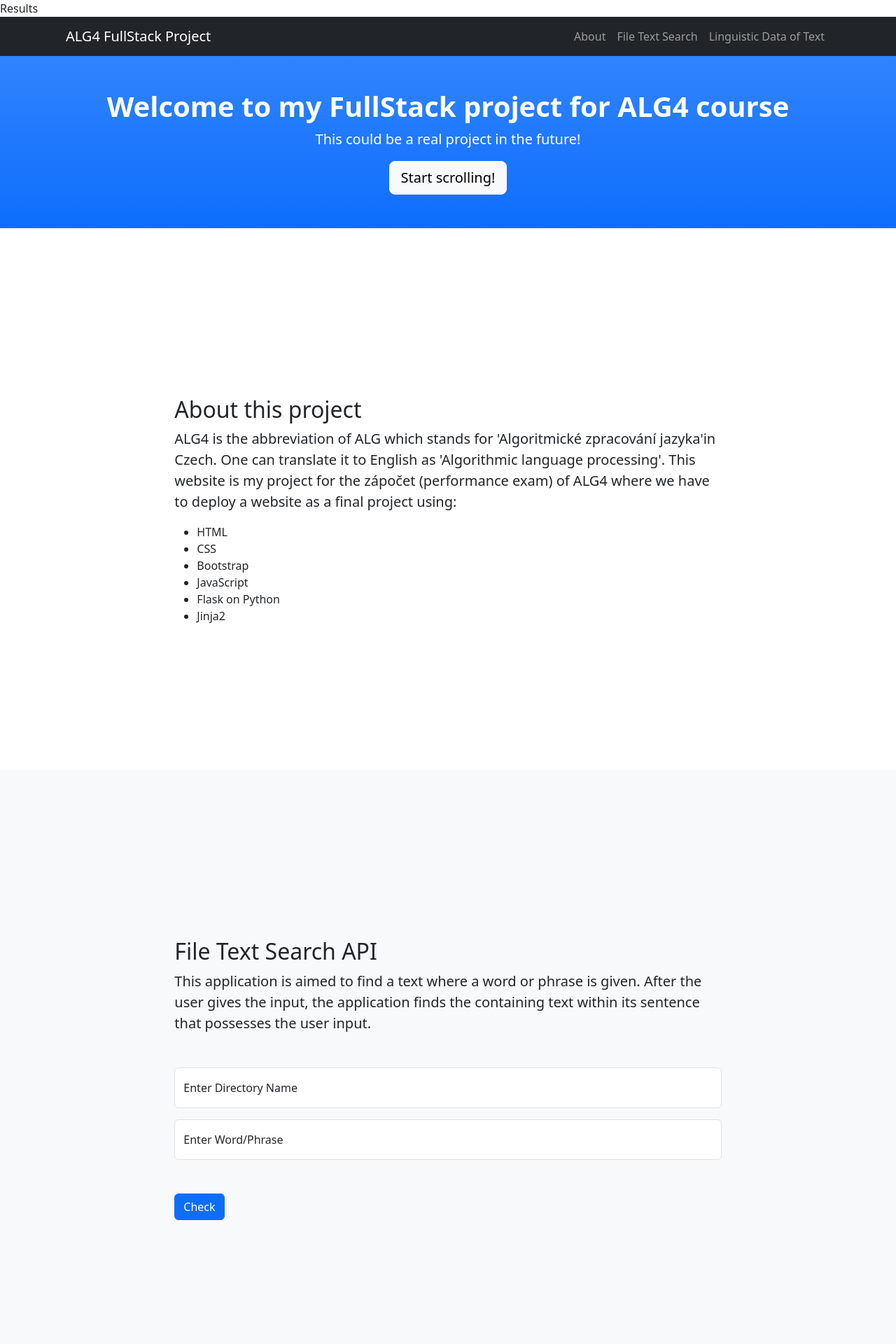
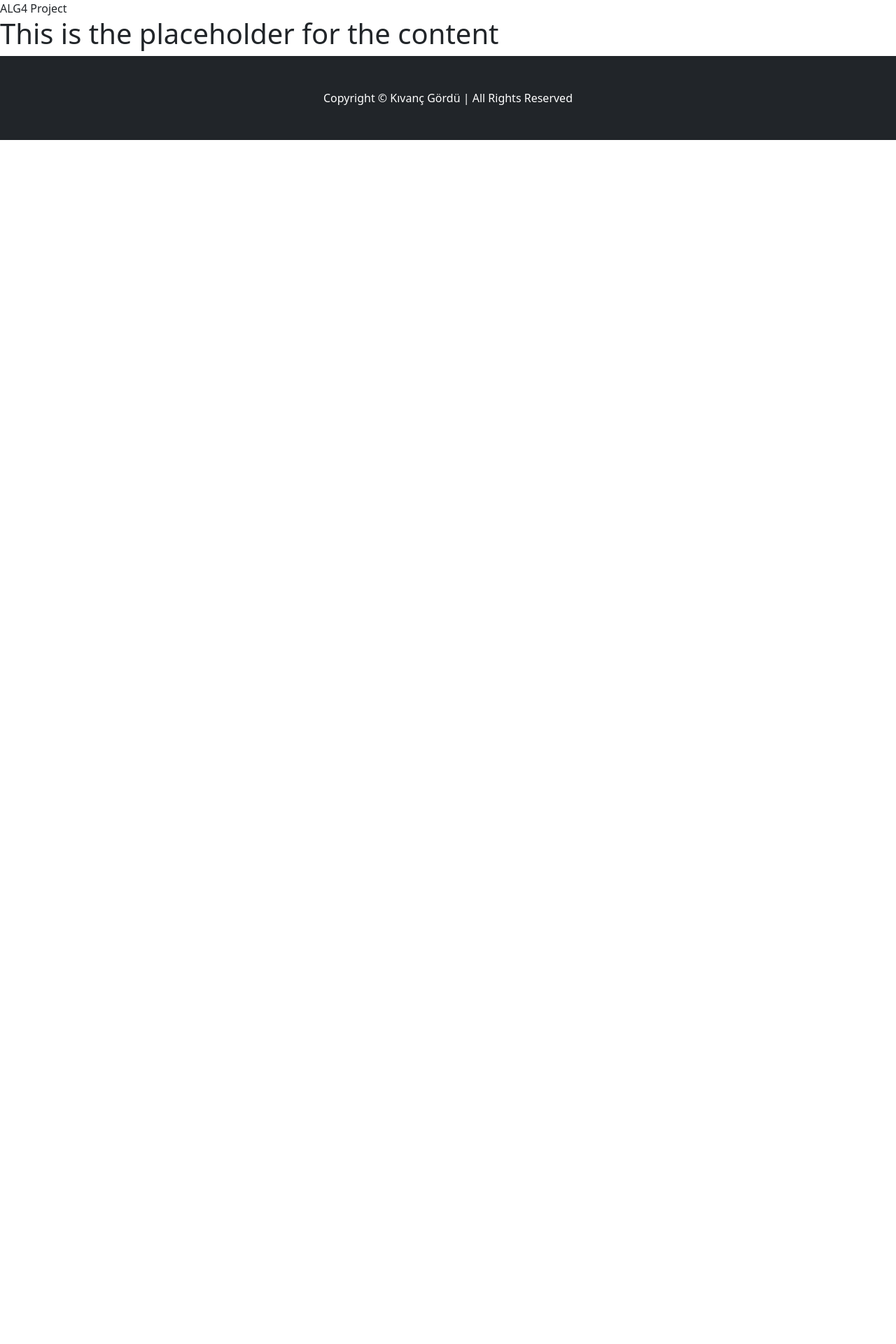
Before and after one commit to kivanc57/FullStack_Project, a Flask app: page /file_analyze in a window 1280 px wide. Shown: the top 1920 px of the page at 70% size. After the commit the page ends 200 px from the top, so only its background shows below. Run offline with Flask 3, Linux system fonts and the light colour scheme; some libraries are stand-ins or nearby versions.

Commit message:
Front End finished.
*START front end and js scripts.
*You may add nav-bar to jinja2 at last.

```diff
--- a/templates/file_analyze.html
+++ b/templates/file_analyze.html
@@ -1,7 +1,11 @@
-{% extends "templates/index.html" %}
+{% extends "index.html" %}
 
-{% block title %}Results{% endblock %}
+{% block head %}
+    {{ super() }}
+    <script src="{{ url_for('static', filename='js/fileAnalyze.js') }}"></script>
+    <title>Results</title>
+{% endblock %}
 
 {% block content %}
-
+    <h1>This is the placeholder for the content</h1>
 {% endblock %}
--- a/templates/index.html
+++ b/templates/index.html
@@ -6,10 +6,10 @@
         <meta name="viewport" content="width=device-width, initial-scale=1, shrink-to-fit=no" />
         <meta name="description" content="" />
         <meta name="author" content="" />
-        {% block title %}ALG4 FullStack Project{% endblock %}
-        <link rel="icon" type="image/x-icon" href="assets/favicon.ico" />
+        {% block title %}ALG4 Project{% endblock %}
+        <link rel="icon" type="image/x-icon" href="{{ url_for('static', filename='assets/favicon.ico') }}" />
         <!-- Link CSS and Bootstrap-->
-        <link href="css/styles.css" rel="stylesheet"/>
+        <link rel="stylesheet" href="{{ url_for('static', filename='css/styles.css') }}">
         <link href="https://cdn.jsdelivr.net/npm/bootstrap@5.3.2/dist/css/bootstrap.min.css" rel="stylesheet" integrity="sha384-T3c6CoIi6uLrA9TneNEoa7RxnatzjcDSCmG1MXxSR1GAsXEV/Dwwykc2MPK8M2HN" crossorigin="anonymous">
         <script src="https://cdn.jsdelivr.net/npm/bootstrap@5.3.2/dist/js/bootstrap.bundle.min.js" integrity="sha384-C6RzsynM9kWDrMNeT87bh95OGNyZPhcTNXj1NW7RuBCsyN/o0jlpcV8Qyq46cDfL" crossorigin="anonymous"></script>
         {% endblock %}
@@ -17,6 +17,7 @@
     <body id="page-top">
 
 
+        {% block content %}
         <!-- Navigation-->
         <nav class="navbar navbar-expand-lg navbar-dark bg-dark sticky-top" id="mainNav">
             <div class="container px-4">
@@ -110,7 +111,7 @@
                 </div>
             </div>
         </section>
-
+        {% endblock %}
 
 
 
```
Also changed, not shown: templates/linguistic_data.html (+7 -3 lines), static/assets/favicon.ico (renamed from assets/favicon.ico), static/css/styles.css (renamed from css/styles.css), static/js/fileAnalyze.js (added), static/js/wordSearch.js (added), 3 other files.
